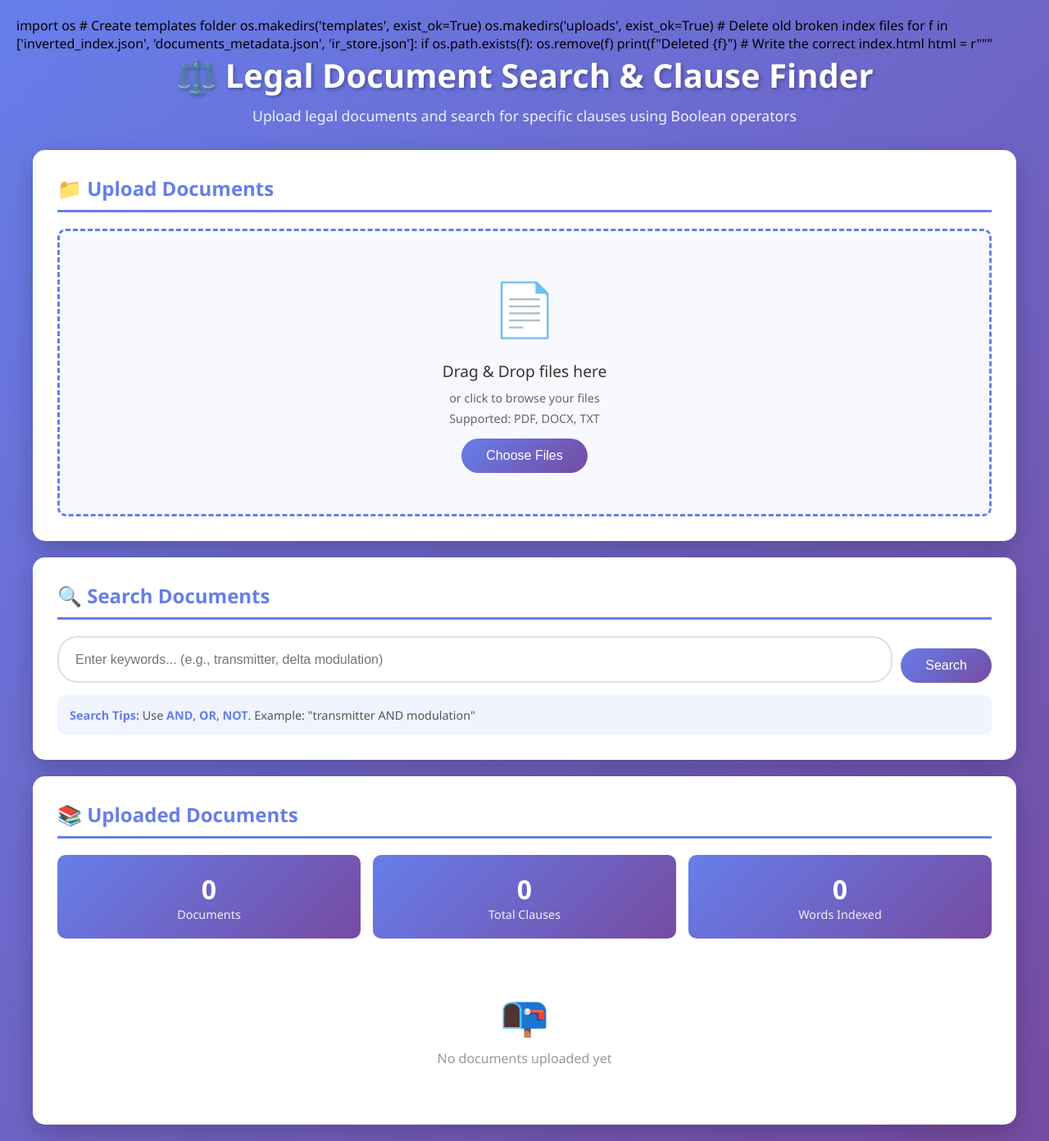
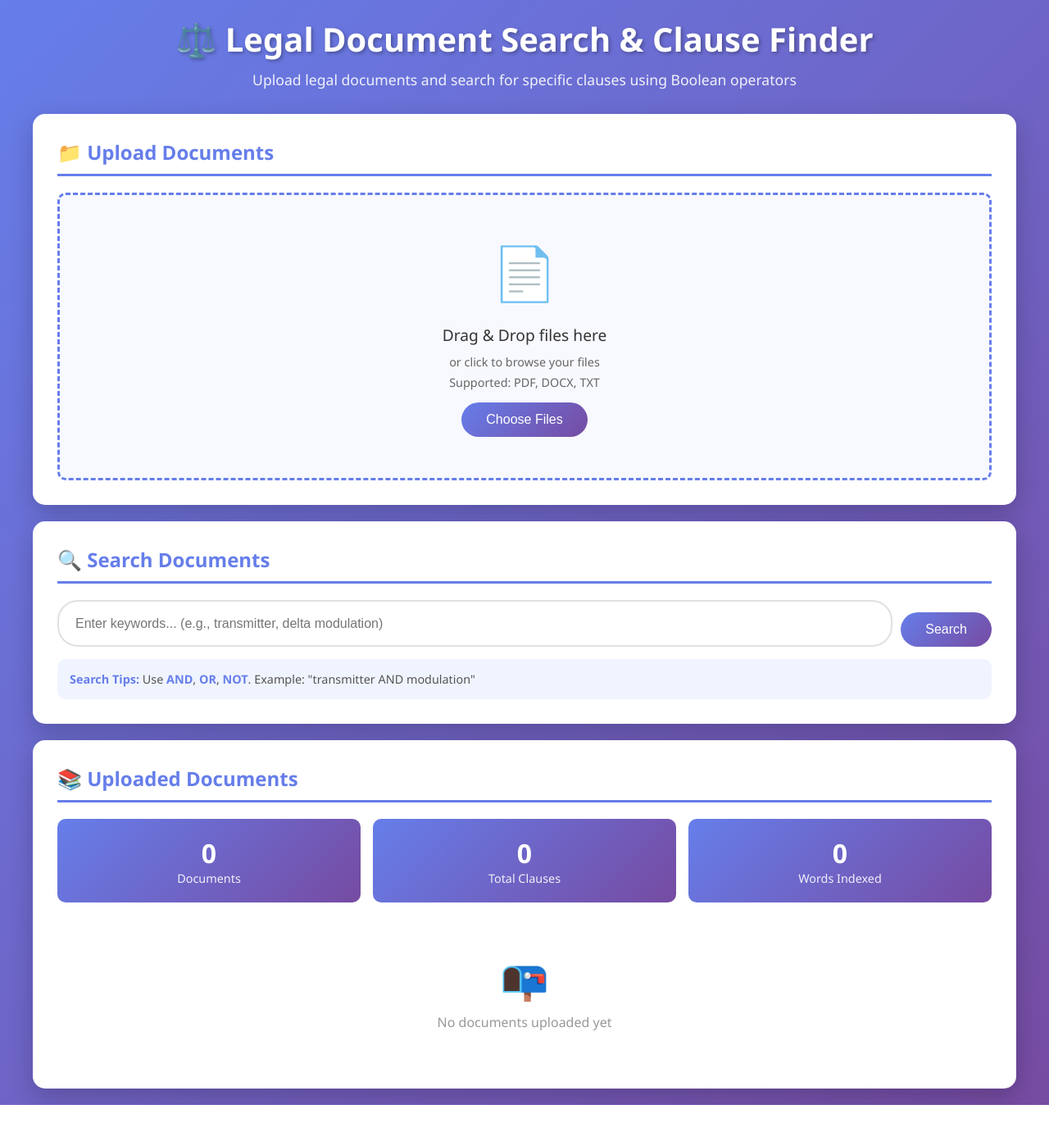
Before and after one commit to gopika-1422/Legal-Document-Search-and-Clause-Finder, a Flask app: page / in a window 1280 px wide. Shown: the whole page at 82% size. After the commit the page ends 1348 px from the top, so only its background shows below. Run offline with Flask 3, Linux system fonts and the light colour scheme; data that the repository does not hold is empty.

Commit message:
Fix: remove unwanted text from index.html

```diff
--- a/templates/index.html
+++ b/templates/index.html
@@ -1,18 +1,4 @@
-
-import os
-
-# Create templates folder
-os.makedirs('templates', exist_ok=True)
-os.makedirs('uploads', exist_ok=True)
-
-# Delete old broken index files
-for f in ['inverted_index.json', 'documents_metadata.json', 'ir_store.json']:
-    if os.path.exists(f):
-        os.remove(f)
-        print(f"Deleted {f}")
-
-# Write the correct index.html
-html = r"""<!DOCTYPE html>
+<!DOCTYPE html>
 <html lang="en">
 <head>
     <meta charset="UTF-8">
@@ -49,7 +35,7 @@ html = r"""<!DOCTYPE html>
         .loading { display: none; text-align: center; padding: 20px; }
         .spinner { border: 4px solid #f3f3f3; border-top: 4px solid #667eea; border-radius: 50%; width: 40px; height: 40px; animation: spin 1s linear infinite; margin: 0 auto 10px; }
         @keyframes spin { to { transform: rotate(360deg); } }
-        .result-item { background: #f8f9ff; border-left: 4px solid #667eea; padding: 20px; margin-bottom: 15px; border-radius: 8px; }
+        .result-item { background: #f8f9ff; border-left: 4px solid #667eea; padding: 20px; margin-bottom: 15px; border-radius: 8px; transition: all 0.2s; }
         .result-item:hover { box-shadow: 0 5px 15px rgba(0,0,0,0.1); transform: translateX(5px); }
         .result-header { display: flex; justify-content: space-between; align-items: center; margin-bottom: 10px; }
         .result-filename { font-size: 1.2em; font-weight: bold; color: #333; }
@@ -72,7 +58,6 @@ html = r"""<!DOCTYPE html>
         .document-meta { font-size: 0.85em; color: #666; margin-top: 3px; }
         .delete-btn { background: #ff4757; color: white; border: none; padding: 8px 16px; border-radius: 20px; cursor: pointer; font-size: 0.9em; }
         .delete-btn:hover { background: #e53935; }
-        /* IR TABLES */
         #irTablesSection { display: none; margin-top: 30px; }
         #irTablesSection h3 { color: #667eea; font-size: 1.4em; margin-bottom: 20px; padding-top: 20px; border-top: 3px solid #e8ebff; }
         .ir-table-block { background: #fff; border: 2px solid #e0e4ff; border-radius: 12px; margin-bottom: 20px; overflow: hidden; }
```
